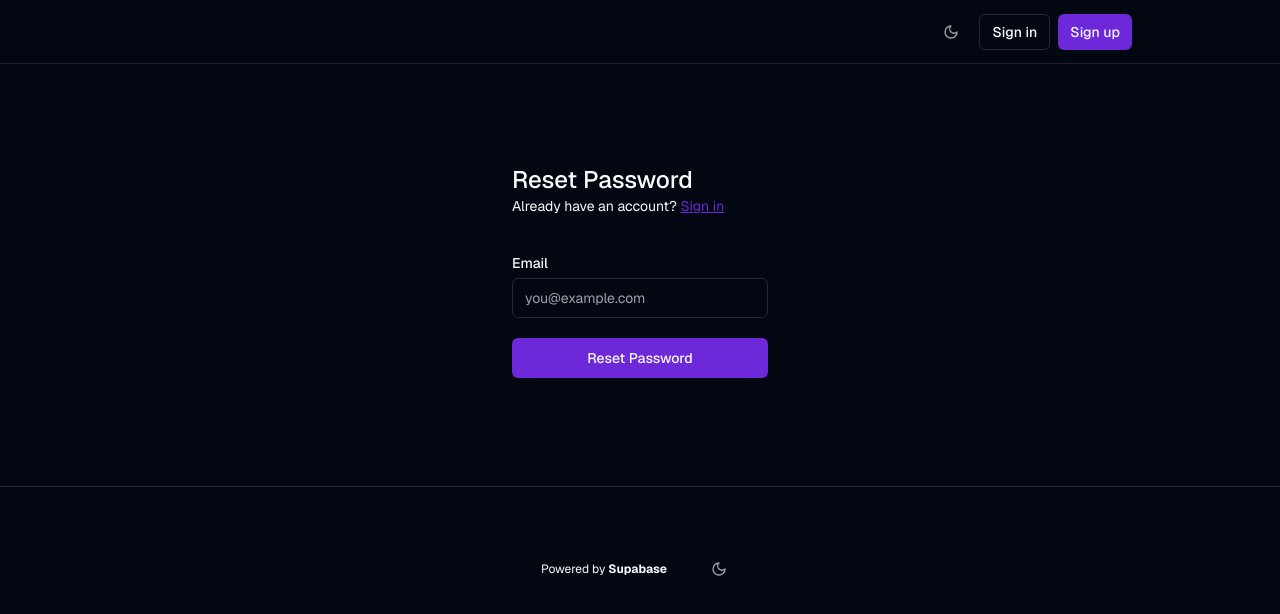
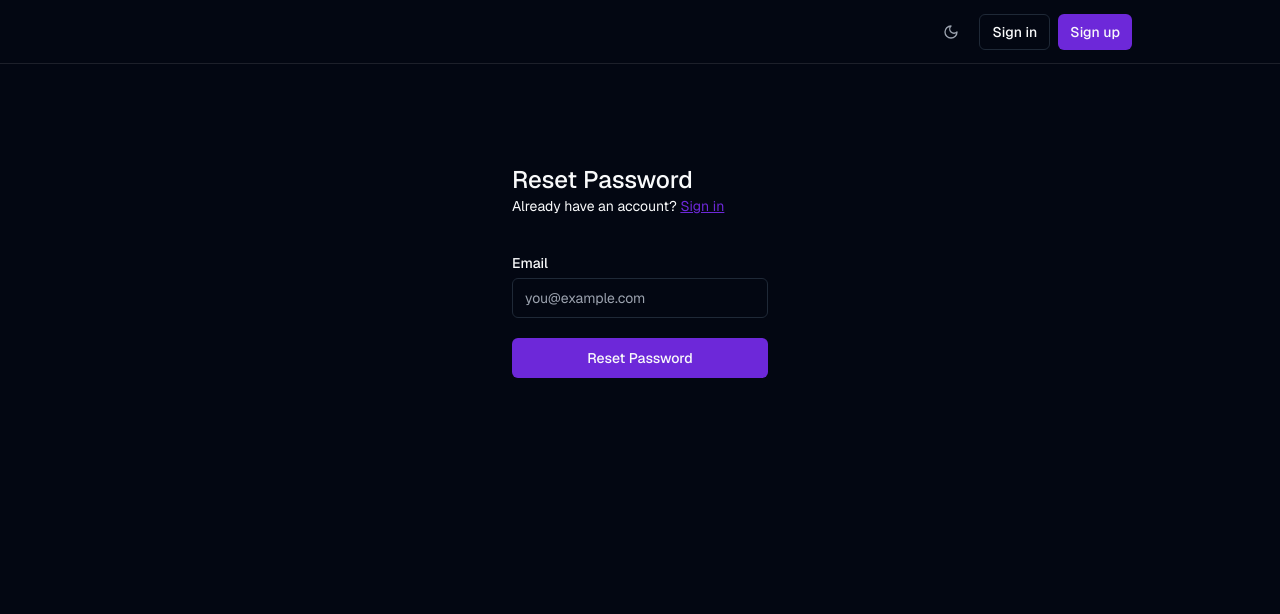
Before and after one commit to tillmbecker/easy-dms, a Next.js app: page /forgot-password in a window 1280 px wide. Shown: the top 614 px of the page. Built offline with nearby package versions, Linux system fonts and the light colour scheme; no server answers.

Commit message:
Comment out footer

```diff
--- a/app/(landing)/layout.tsx
+++ b/app/(landing)/layout.tsx
@@ -26,7 +26,7 @@ export default function LandingLayout({
         </nav>
         <div className="flex flex-col gap-20 max-w-5xl p-5">{children}</div>
 
-        <footer className="w-full flex items-center justify-center border-t mx-auto text-center text-xs gap-8 py-16">
+        {/* <footer className="w-full flex items-center justify-center border-t mx-auto text-center text-xs gap-8 py-16">
           <p>
             Powered by{" "}
             <a
@@ -39,7 +39,7 @@ export default function LandingLayout({
             </a>
           </p>
           <ThemeSwitcher />
-        </footer>
+        </footer> */}
       </div>
     </main>
   );
```
